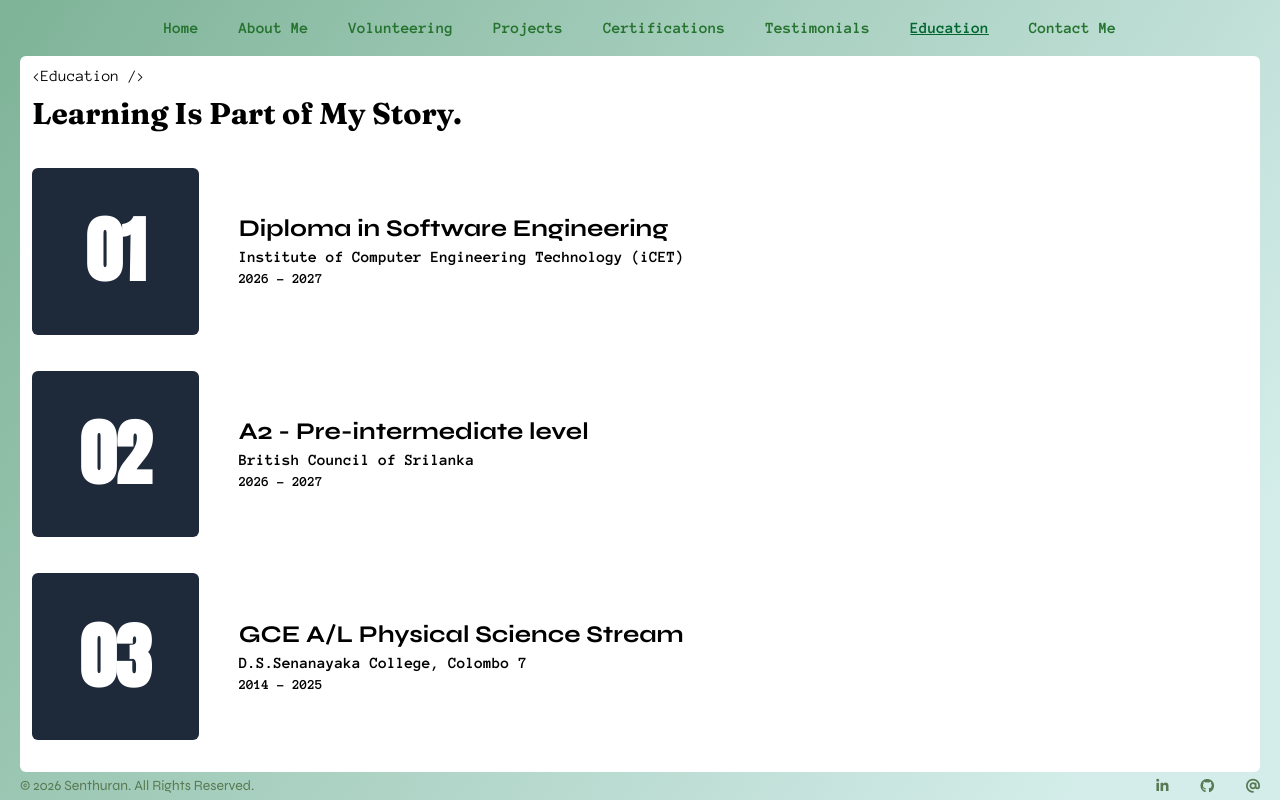
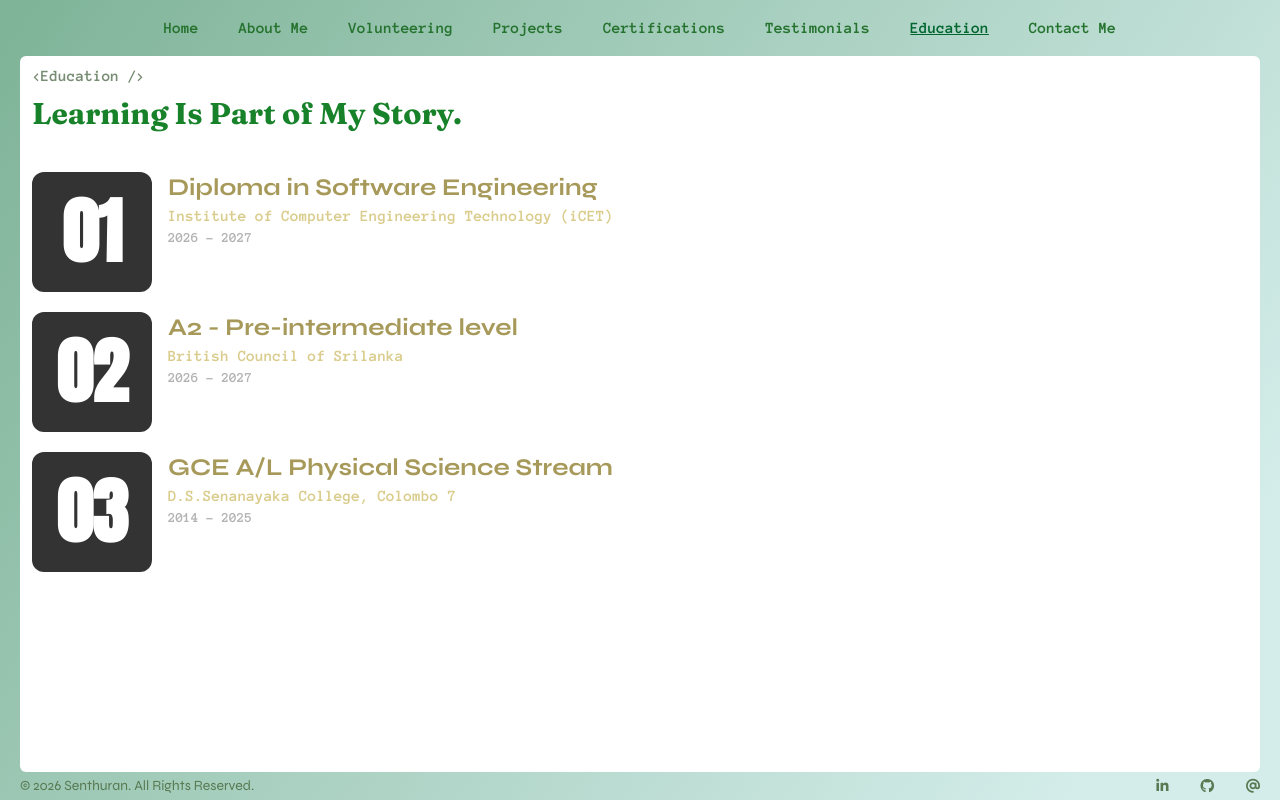
Before and after one commit to senthuran20040817/PORTFOLIO, a React (Vite) app: page / in a window 1280 px wide. Both pictures are taken after a click on the element "Education". Built offline with nearby package versions, Linux system fonts and the light colour scheme.

Commit message:
add colours and arange layout for education section

```diff
--- a/src/components/Education.jsx
+++ b/src/components/Education.jsx
@@ -2,45 +2,44 @@
 
 function Education() {
     return (
-        <section className="relative bg-white grow rounded-md flex flex-col px-3 h-full ">
-            <div className="flex flex-col gap-2 mt-10 mb-5 ">
-                <p className="font-bold font-Fraunces text-3xl">Learning Is Part of My Story.</p>
+        <section className="relative bg-white grow rounded-md flex flex-col px-3 h-full gap-5">
+            <div className="flex flex-col mt-10 mb-5">
+                <p className="font-bold font-Fraunces text-3xl text-name">Learning Is Part of My Story.</p>
             </div>
-            <div className="grow flex flex-col gap-1 justify-between mb-4">
-                <div className="flex-1 flex py-4 pl50  box-border gap-10">
-                    <div className="aspect-square box-border flex justify-center items-center bg-gray-800 text-white rounded-md">
+            <div className="grow flex flex-col gap-5">
+                <div className=" flex gap-4 rounded-xl ">
+                    <div className="w-30 h-30 rounded-xl flex justify-center items-center bg-edu-box text-white ">
                         <p className="font-anton text-7xl font-extrabold">01</p>
                     </div>
-                    <div className="flex flex-col justify-center">
-                        <p className="font-syne font-bold text-2xl">Diploma in Software Engineering</p>
-                        <p className="font-anonymous font-bold text-md">Institute of Computer Engineering Technology (iCET)</p>
-                        <p className="font-anonymous font-bold text-sm"> 2026 - 2027</p>
+                    <div className="rounded-xl">
+                        <p className="font-syne font-bold text-2xl text-edu-topic ">Diploma in Software Engineering</p>
+                        <p className="font-anonymous font-bold text-md text-edu-place">Institute of Computer Engineering Technology (iCET)</p>
+                        <p className="font-anonymous font-bold text-sm text-edu-time"> 2026 - 2027</p>
                     </div>
                 </div>
-                <div className="flex-1 flex py-4 pl0 box-border gap-10">
-                    <div className="aspect-square box-border flex justify-center items-center bg-gray-800 text-white rounded-md">
+                <div className=" flex gap-4 rounded-xl ">
+                    <div className="w-30 h-30 rounded-xl flex justify-center items-center bg-edu-box text-white ">
                         <p className="font-anton text-7xl font-extrabold">02</p>
                     </div>
-                    <div className="flex flex-col justify-center">
-                        <p className="font-syne font-bold text-2xl">A2 - Pre-intermediate level</p>
-                        <p className="font-anonymous font-bold text-md">British Council of Srilanka</p>
-                        <p className="font-anonymous font-bold text-sm"> 2026 - 2027</p>
+                    <div className="rounded-xl">
+                        <p className="font-syne font-bold text-2xl text-edu-topic ">A2 - Pre-intermediate level</p>
+                        <p className="font-anonymous font-bold text-md text-edu-place">British Council of Srilanka</p>
+                        <p className="font-anonymous font-bold text-sm text-edu-time">2026 - 2027</p>
                     </div>
                 </div>
-                <div className="flex-1 flex py-4 pl box-border  gap-10">
-                    <div className="aspect-square box-border flex justify-center items-center bg-gray-800 text-white rounded-md">
+                <div className=" flex gap-4 rounded-xl ">
+                    <div className="w-30 h-30 rounded-xl flex justify-center items-center bg-edu-box text-white ">
                         <p className="font-anton text-7xl font-extrabold">03</p>
                     </div>
-                    <div className="flex flex-col justify-center">
-                        <p className="font-syne font-bold text-2xl">GCE A/L Physical Science Stream</p>
-                        <p className="font-anonymous font-bold text-md">D.S.Senanayaka College, Colombo 7</p>
-                        <p className="font-anonymous font-bold text-sm"> 2014 - 2025</p>
+                    <div className="rounded-xl">
+                        <p className="font-syne font-bold text-2xl text-edu-topic ">GCE A/L Physical Science Stream</p>
+                        <p className="font-anonymous font-bold text-md text-edu-place">D.S.Senanayaka College, Colombo 7</p>
+                        <p className="font-anonymous font-bold text-sm text-edu-time"> 2014 - 2025</p>
                     </div>
                 </div>
             </div>
-
             <div className=" absolute top-2">
-                <p className="font-anonymous">{`<Education />`}</p>
+                <p className="font-anonymous text-tag font-bold">{`<Education />`}</p>
             </div>
         </section>
     )
--- a/src/index.css
+++ b/src/index.css
@@ -36,4 +36,8 @@
   --color-recom-place-main: hsl(50 0% 50%);
   --color-recom-msg-main: hsl(50 80% 40%);
   --color-recom-border-main: hsl(50 50% 55%);
+  --color-edu-box: hsl(50 0% 20%);
+  --color-edu-topic: hsl(50 30% 50%);
+  --color-edu-place: hsl(50 50% 70%);
+  --color-edu-time: hsl(130 0% 70%);
 }
```
